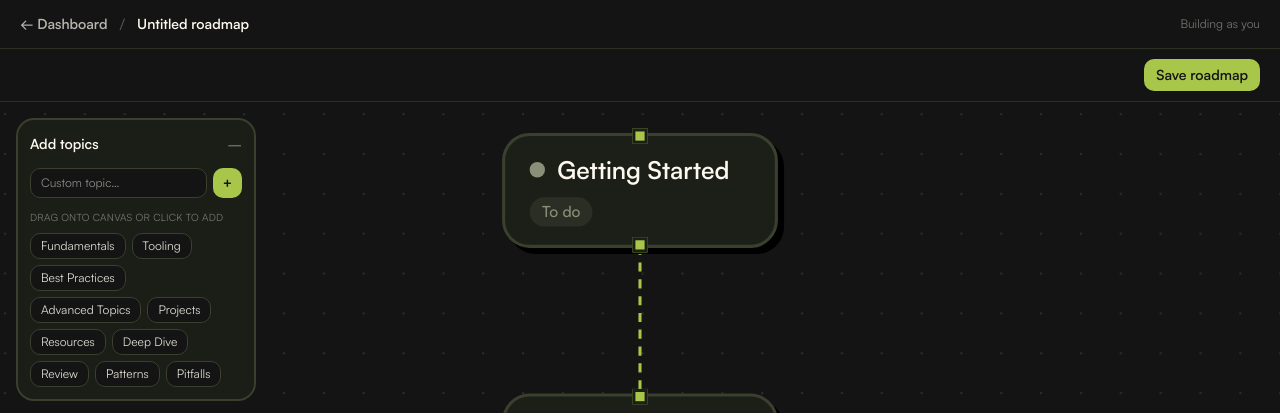
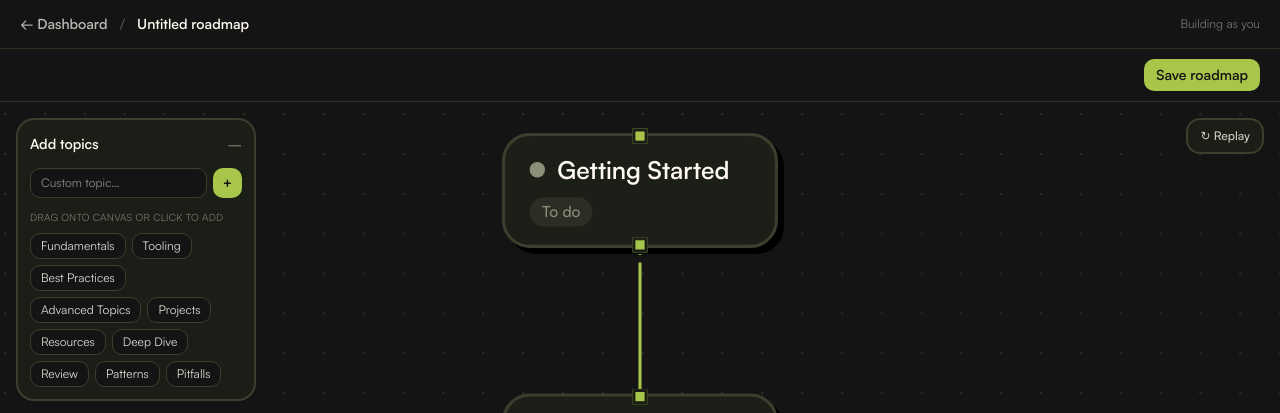
Before and after one commit to sreyashp07/MapYourRoad, a Next.js app: page /builder in a window 1280 px wide. Shown: the top 413 px of the page. Built offline with nearby package versions, Linux system fonts and the light colour scheme; no server answers.

Commit message:
feat(canvas): cinematic intro — node pop, ink-draw edges, replay + panel slide-in

```diff
--- a/src/app/globals.css
+++ b/src/app/globals.css
@@ -300,3 +300,30 @@ html {
     stroke-dashoffset: -11;
   }
 }
+
+/* builder panel + canvas entrance polish */
+@keyframes panel-slide-in {
+  from {
+    opacity: 0;
+    transform: translateX(16px);
+  }
+  to {
+    opacity: 1;
+    transform: translateX(0);
+  }
+}
+.panel-enter {
+  animation: panel-slide-in 0.32s ease-out;
+}
+
+@keyframes canvas-fade {
+  from {
+    opacity: 0;
+  }
+  to {
+    opacity: 1;
+  }
+}
+.canvas-fade {
+  animation: canvas-fade 0.5s ease-out;
+}
--- a/src/features/canvas/node-detail-panel.tsx
+++ b/src/features/canvas/node-detail-panel.tsx
@@ -33,7 +33,7 @@ export function NodeDetailPanel({ node, onClose, onUpdate, onDelete }: Props) {
   if (!node) return null;
 
   return (
-    <div className="absolute top-0 right-0 z-20 flex h-full w-full max-w-sm flex-col border-l-2 border-[#3a3f2e] bg-[#1c1f17] shadow-2xl">
+    <div className="panel-enter absolute top-0 right-0 z-20 flex h-full w-full max-w-sm flex-col border-l-2 border-[#3a3f2e] bg-[#1c1f17] shadow-2xl">
       <div className="flex items-center justify-between border-b border-[#3a3f2e] px-5 py-4">
         <span className="font-display text-sm font-semibold text-[#fdf9f0]">
           Topic details
--- a/src/features/canvas/roadmap-canvas.tsx
+++ b/src/features/canvas/roadmap-canvas.tsx
@@ -1,6 +1,6 @@
 "use client";
 
-import { useCallback, useMemo, useRef, useState, useEffect } from "react";
+import { useCallback, useMemo, useState, useEffect } from "react";
 import {
   ReactFlow,
   Background,
@@ -21,6 +21,7 @@ import { SuggestionPanel } from "./suggestion-panel";
 import { NodeDetailPanel } from "./node-detail-panel";
 import { ProgressBar } from "./progress-bar";
 import { getTemplate, buildStarterGraph, nextId } from "./topic-library";
+import { useCanvasIntro } from "./use-canvas-intro";
 import type {
   RoadmapNode as RNode,
   RoadmapEdge as REdge,
@@ -61,8 +62,8 @@ function CanvasInner({
   const [edges, setEdges, onEdgesChange] = useEdgesState<REdge>(seed.edges);
   const [selectedId, setSelectedId] = useState<string | null>(null);
   const { screenToFlowPosition } = useReactFlow();
+  const { containerRef, replay } = useCanvasIntro([]);
 
-  // keep the page-level ref in sync with the live graph so Save can read it
   useEffect(() => {
     if (graphRef) graphRef.current = { nodes, edges };
   }, [nodes, edges, graphRef]);
@@ -153,6 +154,7 @@ function CanvasInner({
 
   return (
     <div
+      ref={containerRef}
       className="relative h-full w-full"
       style={{ background: "#141414" }}
       onDrop={onDrop}
@@ -163,6 +165,15 @@ function CanvasInner({
         onAdd={(label) => addTopic(label)}
         onDragStartTopic={() => {}}
       />
+
+      {/* replay intro */}
+      <button
+        onClick={replay}
+        className="absolute top-4 right-4 z-10 rounded-xl border-2 border-[#3a3f2e] bg-[#1c1f17]/95 px-3 py-2 text-xs font-medium text-[#fdf9f0]/80 backdrop-blur transition hover:border-[#a8c64a] hover:text-[#fdf9f0]"
+        title="Replay animation"
+      >
+        ↻ Replay
+      </button>
 
       <ReactFlow
         nodes={nodes}
--- /dev/null
+++ b/src/features/canvas/use-canvas-intro.ts
@@ -0,0 +1,68 @@
+"use client";
+
+import { useEffect, useRef, useCallback } from "react";
+import gsap from "gsap";
+
+/**
+ * Animates the React Flow canvas on mount:
+ *  - edges "draw" themselves via stroke-dashoffset
+ *  - nodes pop in with a staggered scale
+ * Returns replay() to run it again on demand.
+ */
+export function useCanvasIntro(deps: unknown[] = []) {
+  const containerRef = useRef<HTMLDivElement>(null);
+  const playedRef = useRef(false);
+
+  const play = useCallback(() => {
+    const root = containerRef.current;
+    if (!root) return;
+
+    const nodes = root.querySelectorAll(".react-flow__node");
+    const edgePaths = root.querySelectorAll<SVGPathElement>(
+      ".react-flow__edge-path"
+    );
+
+    if (!nodes.length && !edgePaths.length) return;
+
+    const tl = gsap.timeline();
+
+    // nodes pop in
+    tl.fromTo(
+      nodes,
+      { scale: 0.4, autoAlpha: 0 },
+      {
+        scale: 1,
+        autoAlpha: 1,
+        duration: 0.5,
+        ease: "back.out(1.8)",
+        stagger: 0.07,
+        transformOrigin: "center center",
+      }
+    );
+
+    // edges draw like ink
+    edgePaths.forEach((p) => {
+      const len = p.getTotalLength?.() ?? 200;
+      gsap.set(p, { strokeDasharray: len, strokeDashoffset: len });
+      tl.to(
+        p,
+        { strokeDashoffset: 0, duration: 0.7, ease: "power2.out" },
+        "-=0.45"
+      );
+    });
+  }, []);
+
+  useEffect(() => {
+    // wait a tick so React Flow has rendered nodes/edges to the DOM
+    const t = setTimeout(() => {
+      if (!playedRef.current) {
+        playedRef.current = true;
+        play();
+      }
+    }, 120);
+    return () => clearTimeout(t);
+    // eslint-disable-next-line react-hooks/exhaustive-deps
+  }, deps);
+
+  return { containerRef, replay: play };
+}
```
